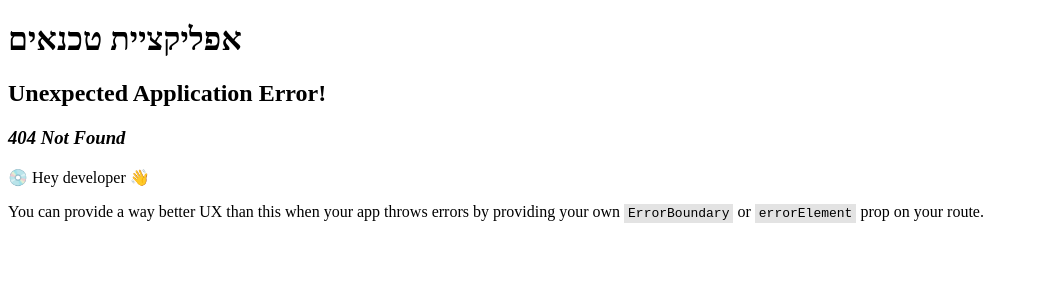
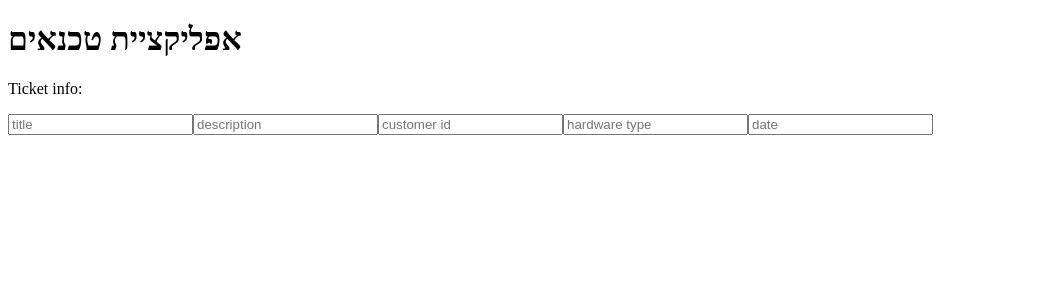
Before and after one commit to drorhod1/PositTask, a React (Vite) app: page /ticketCreate in a window 1280 px wide. Before the commit this address had no page. Shown: the top 300 px of the page, without its empty margins (0-1039 px from the left). Built offline with nearby package versions, Linux system fonts and the light colour scheme.

Commit message:
progressOnTask

```diff
--- a/src/api/tickets.api.ts
+++ b/src/api/tickets.api.ts
@@ -36,14 +36,15 @@ class TicketsApi {
     return response;
   }
   public async solveTicket(ticketId: number): Promise<AxiosResponse<ITicket>> {
-    console.log(ticketId);
     const response = await axiosClient.patch(
       `${ticketEnpoints.updateTicket}/${ticketId}`
     );
     return response;
   }
-  public async deleteTicket(): Promise<AxiosResponse<ITicket[]>> {
-    const response = await axiosClient.delete(`${ticketEnpoints.deleteTicket}`);
+  public async deleteTicket(ticketId: number): Promise<AxiosResponse<ITicket>> {
+    const response = await axiosClient.delete(
+      `${ticketEnpoints.deleteTicket}/${ticketId}`
+    );
     return response;
   }
 }
--- /dev/null
+++ b/src/components/CreateTicket.component.tsx
@@ -0,0 +1,60 @@
+import { ChangeEvent, useState } from "react";
+
+export default function CreateTicketForm() {
+  const [formState, setFormState] = useState({
+    description: "",
+    title: "",
+    customer_id: "",
+    hardware_type: "",
+    date: "",
+  });
+  const onHandleChange = (ev: ChangeEvent<HTMLInputElement>) => {
+    const name = ev.target.name;
+    const value = ev.target.value;
+    setFormState((prev) => {
+      return { ...prev, [name]: value };
+    });
+  };
+  return (
+    <div>
+      <p>Ticket info:</p>
+      <form>
+        <input
+          onChange={onHandleChange}
+          type="text"
+          value={formState.title}
+          name="title"
+          placeholder="title"
+        />
+        <input
+          name="description"
+          onChange={onHandleChange}
+          type="text"
+          value={formState.description}
+          placeholder="description"
+        />
+        <input
+          name="customer_id"
+          onChange={onHandleChange}
+          type="text"
+          value={formState.customer_id}
+          placeholder="customer id"
+        />
+        <input
+          onChange={onHandleChange}
+          name="hardware_type"
+          type="text"
+          value={formState.hardware_type}
+          placeholder="hardware type"
+        />
+        <input
+          onChange={onHandleChange}
+          type="text"
+          value={formState.date}
+          name="date"
+          placeholder="date"
+        />
+      </form>
+    </div>
+  );
+}
--- a/src/components/DeleteButton.component.tsx
+++ b/src/components/DeleteButton.component.tsx
@@ -1,3 +1,17 @@
-export default function DeleteButton() {
-  return <div>DeleteButton.component</div>;
+import { useTicketsStore } from "@/store/ticket.store";
+
+type Props = {
+  taskId: number;
+};
+
+export default function DeleteButton(props: Props) {
+  const { deleteTicket } = useTicketsStore();
+  const onHandleClick = () => {
+    deleteTicket(props.taskId);
+  };
+  return (
+    <div>
+      <button onClick={onHandleClick}>Delete</button>
+    </div>
+  );
 }
--- a/src/components/Dropdown.component.tsx
+++ b/src/components/Dropdown.component.tsx
@@ -1,6 +1,7 @@
 import { screens, uiText } from "@/constants/stringRes";
 import { useTechnicianStore } from "@/store/technician.store";
 import { ITechnician } from "@/types/technician.type";
+import { useState } from "react";
 import { useNavigate } from "react-router-dom";
 
 type Props = {
@@ -8,19 +9,20 @@ type Props = {
 };
 
 export default function Dropdown(props: Props) {
-  const { selectedTech, setSelectedTech } = useTechnicianStore();
+  const [technicianId, setTechnicianId] = useState(-1);
+  const { setSelectedTech } = useTechnicianStore();
   const navigate = useNavigate();
-  console.log(selectedTech);
   const moveToNextPage = () => {
-    selectedTech && selectedTech > 0
-      ? navigate(`${screens.technicians}/${selectedTech}`)
+    setSelectedTech(technicianId);
+    technicianId > 0
+      ? navigate(`${screens.technicians}/${technicianId}`)
       : navigate(`${screens.admin}`);
   };
   return (
     <div>
       <select
         onChange={(event) => {
-          setSelectedTech(+event.target.value);
+          setTechnicianId(+event.target.value);
         }}
         name=""
         id=""
--- a/src/components/Ticket.component.tsx
+++ b/src/components/Ticket.component.tsx
@@ -1,11 +1,14 @@
 import { ITicket } from "@/types/tickets.type";
 import DoneButton from "./DoneButton.component";
+import DeleteButton from "./DeleteButton.component";
+import { useTechnicianStore } from "@/store/technician.store";
 
 type Props = {
   ticket: ITicket;
 };
 
 export default function Ticket(props: Props) {
+  const { selectedTech } = useTechnicianStore();
   return (
     <div>
       <li>
@@ -20,6 +23,9 @@ export default function Ticket(props: Props) {
         </div>
       </li>
       <DoneButton taskId={props.ticket.id} />
+      {selectedTech && selectedTech < 0 && (
+        <DeleteButton taskId={props.ticket.id} />
+      )}
     </div>
   );
 }
--- a/src/constants/stringRes.ts
+++ b/src/constants/stringRes.ts
@@ -1,5 +1,8 @@
 export const technicianEndpoints = {
   getAllTechnicians: "/user",
+};
+export const customerEndpoints = {
+  getAllCustomers: "/customers",
 };
 export const warehouseEndpoints = {
   getAllWarehouses: "/warehouses",
--- a/src/router/Router.component.tsx
+++ b/src/router/Router.component.tsx
@@ -1,4 +1,5 @@
 import Admin from "@/screens/Admin.page";
+import CreateTicket from "@/screens/CreateTicket.page";
 import Home from "@/screens/Home.page";
 import Technician from "@/screens/Technician.page";
 import { createBrowserRouter, RouterProvider } from "react-router-dom";
@@ -17,6 +18,10 @@ export default function Router() {
       path: `/technician/:id`,
       element: <Technician />,
     },
+    {
+      path: `/ticketCreate`,
+      element: <CreateTicket />,
+    },
   ]);
 
   return <RouterProvider router={router} />;
--- a/src/screens/Admin.page.tsx
+++ b/src/screens/Admin.page.tsx
@@ -1,6 +1,7 @@
 import Tasks from "@/components/Tasks.component";
 import { useTicketsStore } from "@/store/ticket.store";
 import { useEffect } from "react";
+import { Link } from "react-router-dom";
 
 export default function Admin() {
   const { getTickets, tickets } = useTicketsStore();
@@ -8,5 +9,12 @@ export default function Admin() {
     getTickets();
   }, []);
 
-  return <div>{tickets && <Tasks tickets={tickets} />}</div>;
+  return (
+    <div>
+      <Link to={"/ticketCreate"}>
+        <button>Create</button>
+      </Link>
+      {tickets && <Tasks tickets={tickets} />}
+    </div>
+  );
 }
--- /dev/null
+++ b/src/screens/CreateTicket.page.tsx
@@ -0,0 +1,5 @@
+import CreateTicketForm from "@/components/CreateTicket.component";
+
+export default function CreateTicket() {
+  return <CreateTicketForm />;
+}
--- a/src/store/ticket.store.ts
+++ b/src/store/ticket.store.ts
@@ -9,6 +9,7 @@ type TStore = {
   getTickets: () => Promise<void>;
   getTicketByTechnicianId: (technicianId: number) => Promise<void>;
   resolveTicket: (id: number, technicianId?: number) => Promise<void>;
+  deleteTicket: (id: number, technicianId?: number) => Promise<void>;
 };
 
 export const useTicketsStore = create<TStore>((set, get) => ({
@@ -58,4 +59,12 @@ export const useTicketsStore = create<TStore>((set, get) => ({
       console.log(error);
     }
   },
+  deleteTicket: async (id) => {
+    try {
+      await ticketsApi.deleteTicket(id);
+      await get().getTickets();
+    } catch (error) {
+      console.log(error);
+    }
+  },
 }));
```
Also changed, not shown: src/api/customer.api.ts (added, +14 -0 lines), src/store/customer.store.ts (added, +26 -0 lines).
